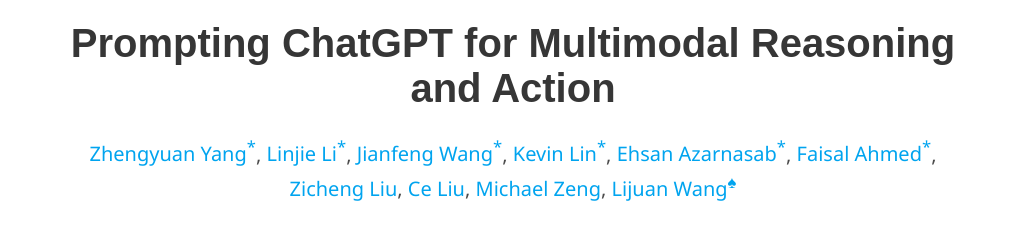
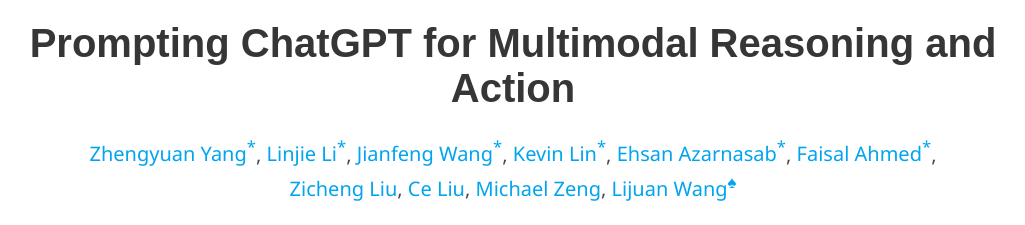
Before and after one commit to multimodal-react/multimodal-react.github.io, a plain HTML site: page index.html in a window 1280 px wide. Shown: the part 119-344 px from the top of the page, without its empty margins (127-1152 px from the left). Drawn offline with nearby package versions, Linux system fonts and the light colour scheme; some icons are missing; a web font is replaced by a local one.

Commit message:
fix title

```diff
--- a/index.html
+++ b/index.html
@@ -149,7 +149,7 @@
       <div class="columns is-centered">
         <div class="column has-text-centered">
           <h1 class="title is-1 publication-title">MM-ReAct <img src="./static/images/icon.png" alt="MM-ReAct" width="50"/>:</h1>
-          <h2 class="title is-2 publication-title">Prompting ChatGPT for Multimodal Reasoning and Action </h2>
+          <h2 class="title is-2 publication-title" style="width: 110%; margin-left: -5%">Prompting ChatGPT for Multimodal Reasoning and Action </h2>
           <div class="is-size-5">
             <span class="author-block">
               <a href="https://zyang-ur.github.io/" style="color:#00A4EF;font-weight:normal;">Zhengyuan Yang<sup>*</sup></a>
```
